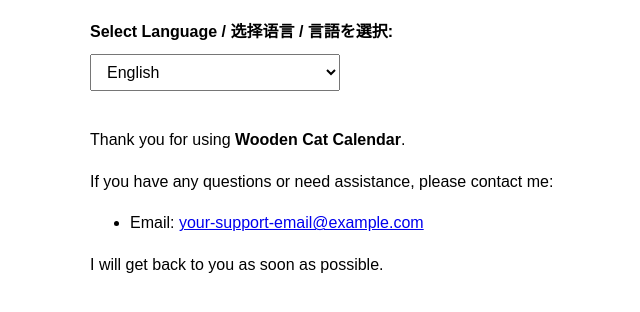
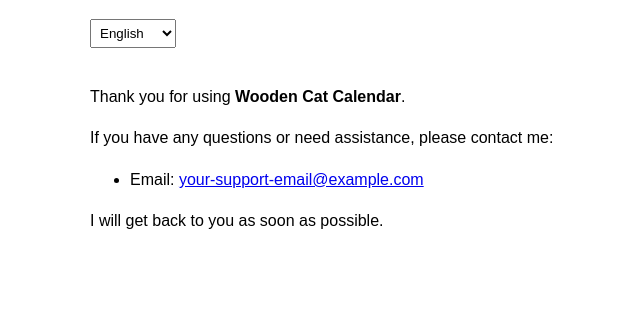
Before and after one commit to tuhuahezi/support-page, a plain HTML site: page index.html in a window 1280 px wide. Shown: the part 94-406 px from the top of the page, without its empty margins (250-890 px from the left). Drawn offline with Linux system fonts and the light colour scheme.

Commit message:
Update index.html

```diff
--- a/index.html
+++ b/index.html
@@ -10,19 +10,10 @@
     max-width: 600px;
     margin: 40px auto;
     line-height: 1.6;
-    padding: 0 20px;
-  }
-  label {
-    display: block;
-    margin-bottom: 10px;
-    font-weight: bold;
   }
   select {
-    padding: 8px 12px;
-    font-size: 16px;
     margin-bottom: 20px;
-    width: 100%;
-    max-width: 250px;
+    padding: 5px;
   }
 </style>
 </head>
@@ -30,7 +21,6 @@
 
 <h1 id="title">App Support</h1>
 
-<label for="langSelect">Select Language / 选择语言 / 言語を選択:</label>
 <select id="langSelect">
   <option value="en">English</option>
   <option value="zh-CN">简体中文</option>
```
